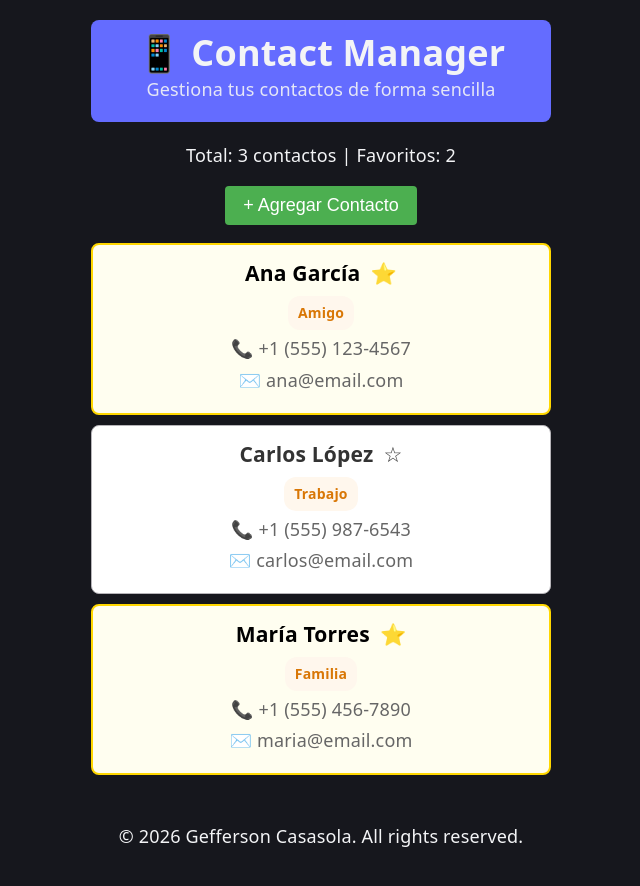
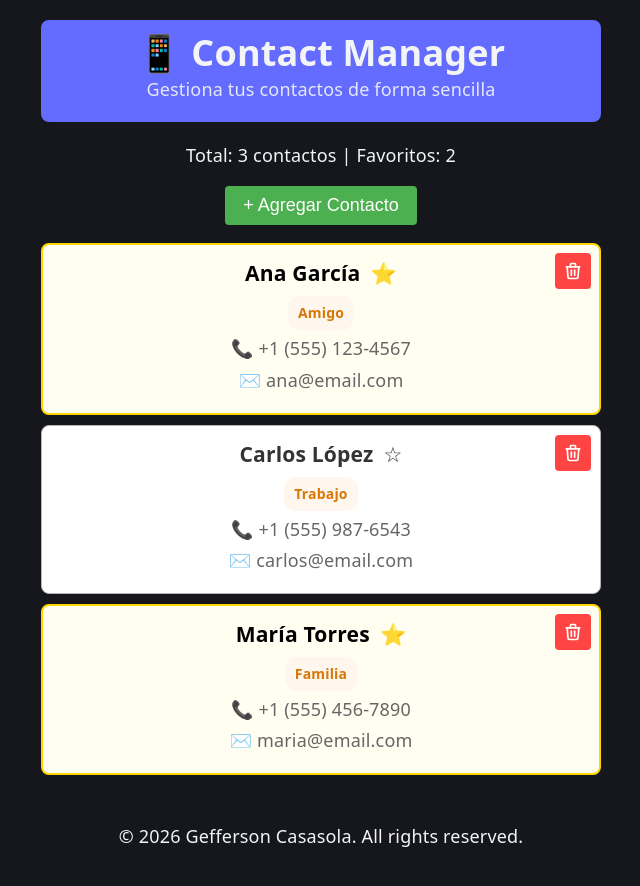
Before and after one commit to Geffrerson7/contact-manager, a React (Vite) app: page / in a window 1280 px wide. Shown: the top 886 px of the page, without its empty margins (319-959 px from the left). Built offline with nearby package versions, Linux system fonts and the light colour scheme.

Commit message:
feat: add contact deletion

```diff
--- a/src/App.jsx
+++ b/src/App.jsx
@@ -48,6 +48,14 @@ export default function App() {
     setContacts([...contacts, newContact]);
   }
 
+  function handleDeleteContact(contactId) {
+    const updatedContacts = contacts.filter(function (contact) {
+      return contact.id !== contactId;
+    });
+
+    setContacts(updatedContacts);
+  }
+
   return (
     <div>
       <Header />
@@ -70,7 +78,10 @@ export default function App() {
         >
           + Agregar Contacto
         </button>
-        <ContactList contacts={contacts} />
+        <ContactList
+          contacts={contacts}
+          onDeleteContact={handleDeleteContact}
+        />
       </main>
       <Footer />
     </div>
--- a/src/components/ContactList.jsx
+++ b/src/components/ContactList.jsx
@@ -1,21 +1,70 @@
 import ContactCard from "./ContactCard";
 
-export default function ContactList({ contacts }) {
+export default function ContactList({ contacts, onDeleteContact }) {
   if (contacts.length === 0) {
     return <p style={{ color: "var(--empty-text)" }}>No hay contactos</p>;
   }
+
   return (
     <div>
       {contacts.map(function (contact) {
         return (
+          <div
+            key={contact.id}
+            style={{
+              position: "relative",
+              marginBottom: "10px",
+            }}
+          >
             <ContactCard
-            key={contact.id}
               name={contact.name}
               phone={contact.phone}
               email={contact.email}
               role={contact.role}
               isFavorite={contact.isFavorite}
             />
+
+            <button
+              onClick={function () {
+                onDeleteContact(contact.id);
+              }}
+              aria-label={`Eliminar a ${contact.name}`}
+              title="Eliminar contacto"
+              style={{
+                position: "absolute",
+                top: "10px",
+                right: "10px",
+                width: "36px",
+                height: "36px",
+                display: "flex",
+                alignItems: "center",
+                justifyContent: "center",
+                padding: "0",
+                backgroundColor: "#ff4444",
+                border: "none",
+                borderRadius: "4px",
+                cursor: "pointer",
+              }}
+            >
+              <svg
+                xmlns="http://www.w3.org/2000/svg"
+                width="20"
+                height="20"
+                viewBox="0 0 24 24"
+                fill="none"
+                stroke="#ffffff"
+                strokeWidth="2"
+                strokeLinecap="round"
+                strokeLinejoin="round"
+              >
+                <path d="M4 7l16 0" />
+                <path d="M10 11l0 6" />
+                <path d="M14 11l0 6" />
+                <path d="M5 7l1 12a2 2 0 0 0 2 2h8a2 2 0 0 0 2 -2l1 -12" />
+                <path d="M9 7v-3a1 1 0 0 1 1 -1h4a1 1 0 0 1 1 1v3" />
+              </svg>
+            </button>
+          </div>
         );
       })}
     </div>
--- a/src/index.css
+++ b/src/index.css
@@ -41,7 +41,7 @@ body {
 
 #root {
   width: 100%;
-  max-width: 500px;
+  max-width: 600px;
   margin: 0 auto;
   padding: 20px;
   text-align: center;
```
Lines whose indentation alone changed are shown as unchanged.
